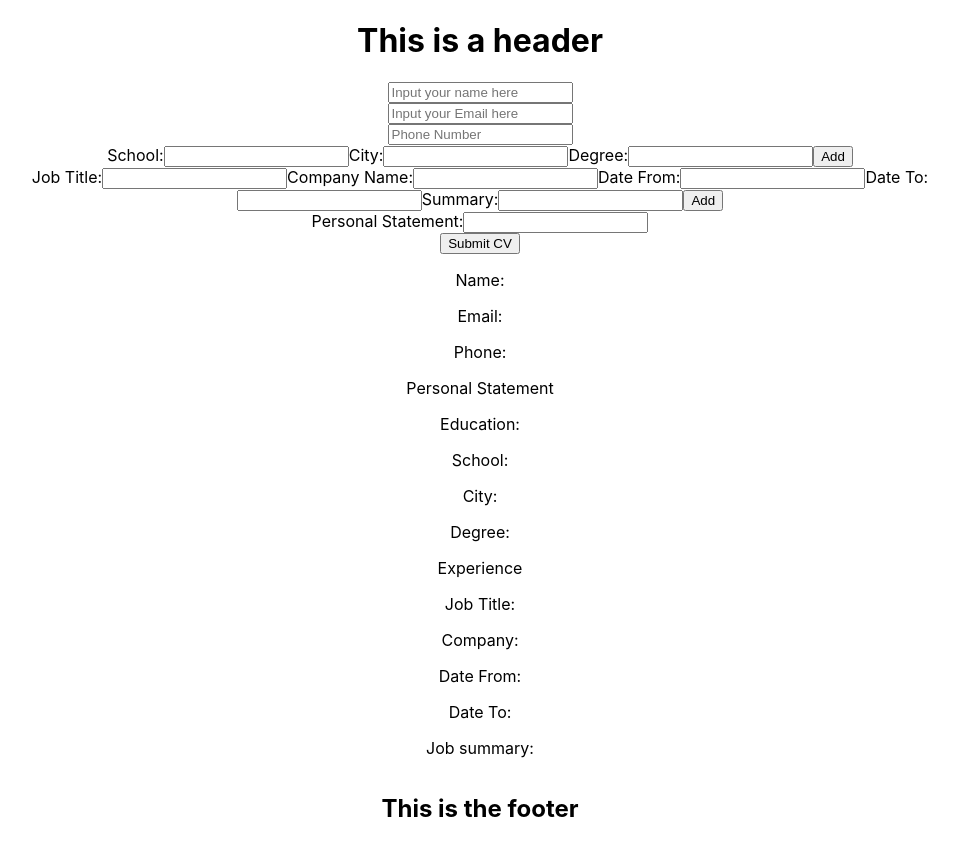
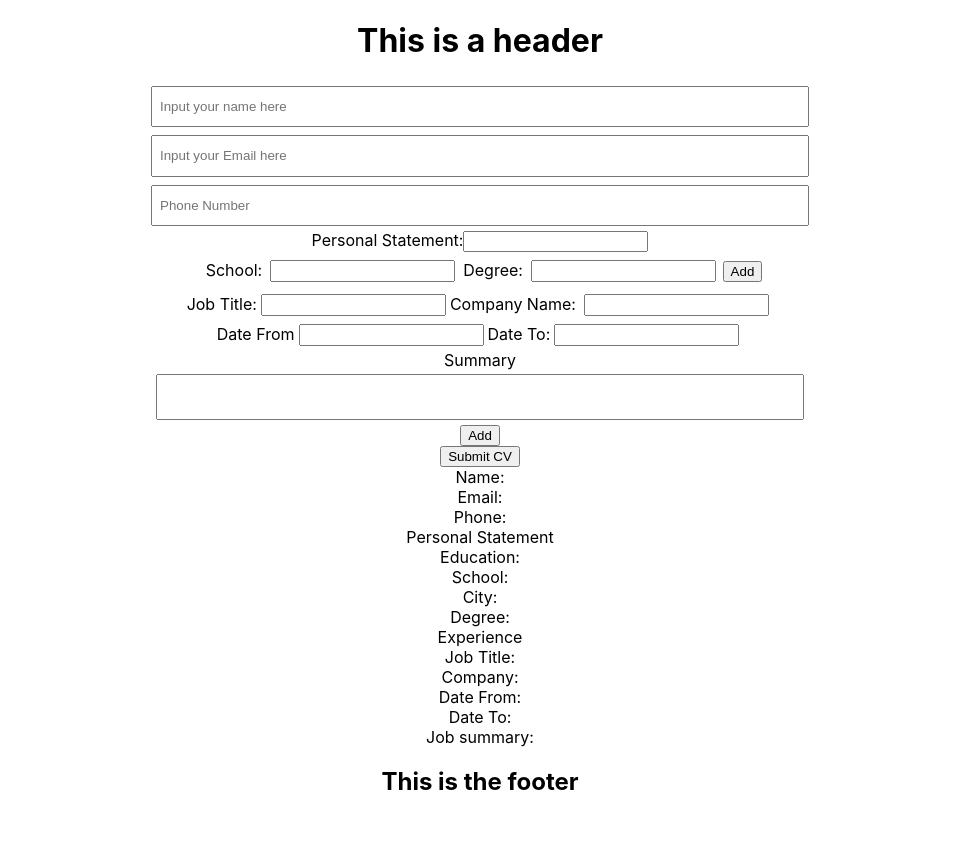
Before and after one commit to Dylaan94/cv-application, a React (Create React App) app: page / in a window 1280 px wide. Shown: the whole page, without its empty margins (160-1118 px from the left). After the commit the page ends 816 px from the top, so only its background shows below. Built offline with nearby package versions, Linux system fonts and the light colour scheme.

Commit message:
CV input styling

```diff
--- a/src/components/CVForm/EducationInput.js
+++ b/src/components/CVForm/EducationInput.js
@@ -4,21 +4,14 @@ const EducationInput = (props) => {
   const { value, handleInput } = props;
   return (
     <div>
-      School:
+      <p>School:</p>
       <input
         type="text"
         value={value}
         onChange={handleInput}
         name="school"
       ></input>
-      City:
-      <input
-        type="text"
-        value={value}
-        onChange={handleInput}
-        name="city"
-      ></input>
-      Degree:
+      <p>Degree:</p>
       <input
         type="text"
         value={value}
--- a/src/components/CVForm/EmailInput.js
+++ b/src/components/CVForm/EmailInput.js
@@ -1,9 +1,11 @@
 import React from "react";
+
 
 const EmailInput = (props) => {
   const { value, handleInput } = props
 
   return (
+
       <input
         type="text"
         placeholder="Input your Email here"
@@ -11,6 +13,7 @@ const EmailInput = (props) => {
         onChange={handleInput}
         name="email"
       ></input>
+
   );
 };
 
--- a/src/components/CVForm/ExperienceInput.js
+++ b/src/components/CVForm/ExperienceInput.js
@@ -4,41 +4,47 @@ const ExperienceInput = (props) => {
   const { value, handleInput } = props;
   return (
     <div>
-      Job Title:
+      <div className="jobDiv">
+        <p>Job Title:</p>
         <input
           type="text"
           value={value}
           onChange={handleInput}
           name="jobTitle"
         ></input>
-      Company Name:
+        <p>Company Name: </p>
         <input
           type="text"
           value={value}
           onChange={handleInput}
           name="companyName"
         ></input>
-      Date From:
+      </div>
+      <div className="dateDiv">
+        <p>Date From</p>
         <input
           type="text"
           value={value}
           onChange={handleInput}
           name="dateFrom"
         ></input>
-      Date To:
+        <p>Date To:</p>
         <input
           type="text"
           value={value}
           onChange={handleInput}
           name="dateTo"
         ></input>
-      Summary:
+      </div>
+      <div className="summaryDiv">
+        <p>Summary</p>
         <input
           type="text"
           value={value}
           onChange={handleInput}
           name="summary"
         ></input>
+      </div>
       <button type="submit">Add</button>
     </div>
   );
--- a/src/components/CVForm/PhoneInput.js
+++ b/src/components/CVForm/PhoneInput.js
@@ -1,9 +1,11 @@
 import React from "react";
+
 
 const PhoneInput = (props) => {
   const { value, handleInput } = props;
 
   return (
+
       <input
         type="text"
         placeholder="Phone Number"
@@ -11,6 +13,7 @@ const PhoneInput = (props) => {
         onChange={handleInput}
         name="phone"
       ></input>
+
   );
 };
 
--- a/src/components/CVForm/styles/MainStyles.js
+++ b/src/components/CVForm/styles/MainStyles.js
@@ -1,11 +1,16 @@
 import React from "react";
 import styled from "styled-components";
+import ExperienceInput from "../ExperienceInput";
 
 const RootDiv = styled.div`
   display: flex;
   width: 100vw;
   flex-direction: column;
   align-items: center;
+  p {
+    padding: 0%;
+    margin: 0%;
+  }
 `;
 
 const FormDiv = styled.div`
@@ -20,12 +25,61 @@ const ContactInfo = styled.div`
   flex-direction: column;
   align-items: center;
   width: 60vw;
+  input {
+    width: 50vw;
+    padding: 0.5em;
+    height: 3vh;
+    margin: 0.3em;
+  }
+`;
+
+const EducationInfo = styled.div`
+  padding: 0.5em;
+  p {
+    display: inline;
+    margin: 0.5em;
+  }
+  input {
+    height: 2vh;
+  }
+  button {
+    margin-left: 0.5em;
+  }
+`;
+
+const ExperienceInfo = styled.div`
+  .jobDiv > p,
+  .dateDiv > p {
+    display: inline;
+
+  }
+  input {
+    height: 2vh;
+  }
+
+  .summaryDiv {
+    text-align: center;
+    input {
+      width: 50vw;
+      height: 5vh;
+    }
+
+    button {
+      display: inline;
+    }
+  }
+
+  input {
+    margin: 0.3em;
+  }
 `;
 
 const MainStyles = {
   RootDiv: RootDiv,
   FormDiv: FormDiv,
   ContactInfo: ContactInfo,
+  EducationInfo: EducationInfo,
+  ExperienceInfo: ExperienceInfo,
 };
 
 export default MainStyles;
--- a/src/components/Main.js
+++ b/src/components/Main.js
@@ -22,7 +22,6 @@ class Main extends Component {
       education: [
         {
           school: "",
-          city: "",
           degree: "",
         },
       ],
@@ -105,15 +104,20 @@ class Main extends Component {
               handleInput={this.handleInputChange}
             ></PhoneInput>
           </MainStyles.ContactInfo>
-          <EducationInput
-            handleInput={this.handleEducationChange}
-          ></EducationInput>
-          <ExperienceInput
-            handleInput={this.handleExperienceChange}
-          ></ExperienceInput>
           <PersonalStatementInput
             handleInput={this.handleInputChange}
           ></PersonalStatementInput>
+          <MainStyles.EducationInfo>
+            <EducationInput
+              handleInput={this.handleEducationChange}
+            ></EducationInput>
+          </MainStyles.EducationInfo>
+          <MainStyles.ExperienceInfo>
+            <ExperienceInput
+              handleInput={this.handleExperienceChange}
+            ></ExperienceInput>
+          </MainStyles.ExperienceInfo>
+
           <button type="submit"> Submit CV</button>
         </MainStyles.FormDiv>
 
```
Also changed, not shown: src/components/CVForm/NameInput.js (+5 -2 lines), src/components/CVForm/styles/InputStyles.js (+7 -4 lines). Lines whose indentation alone changed are shown as unchanged.
